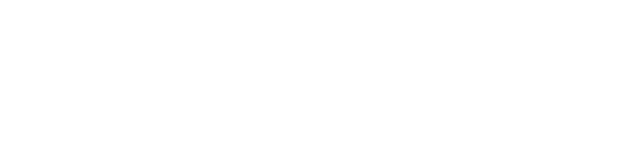
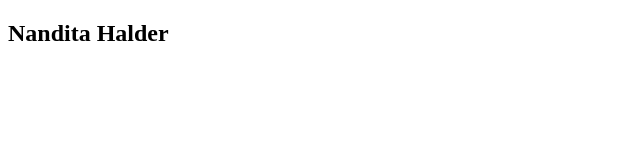
Before and after one commit to Nanditahalder/my-second-repo, a plain HTML site: page index.html in a window 1280 px wide. Shown: the whole page, without its empty margins (0-640 px from the left). Drawn offline with Linux system fonts and the light colour scheme.

Commit message:
my name commit

```diff
--- a/index.html
+++ b/index.html
@@ -6,6 +6,6 @@
     <title>My Second Github Repo</title>
 </head>
 <body>
-
+    <h2>Nandita Halder</h2>
 </body>
 </html>
```
